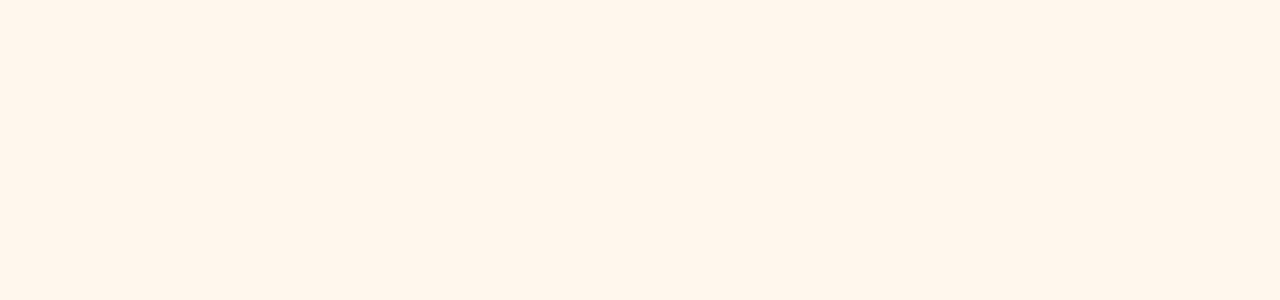
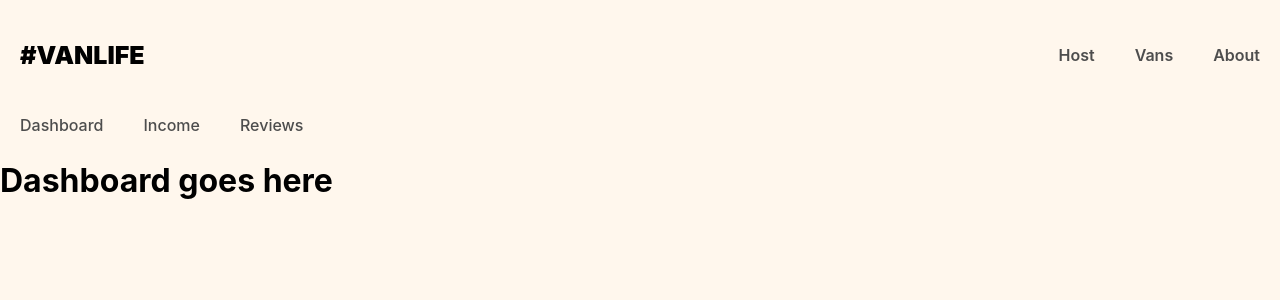
Before and after one commit to amerreda-dev/van-life, a React (Vite) app: page /host in a window 1280 px wide. Before the commit this address had no page. Shown: the top 300 px of the page. Built offline with nearby package versions, Linux system fonts and the light colour scheme; what miragejs would draw is missing.

Commit message:
added host layout and shared some UI with nested route

```diff
--- /dev/null
+++ b/Pages/Host/Dashboard.jsx
@@ -0,0 +1,3 @@
+export default function Dashboard() {
+  return <h1>Dashboard goes here</h1>
+}
--- /dev/null
+++ b/Pages/Host/Income.jsx
@@ -0,0 +1,3 @@
+export default function Income() {
+  return <h1>Income page goes here</h1>
+}
--- /dev/null
+++ b/Pages/Host/Reviews.jsx
@@ -0,0 +1,3 @@
+export default function Reviews() {
+  return <h1>Reviews page goes here</h1>
+}
--- a/components/Header.jsx
+++ b/components/Header.jsx
@@ -6,8 +6,9 @@
         #VanLife
       </Link>
       <nav>
+        <Link to="/host">Host</Link>
+        <Link to="/vans">Vans</Link>
         <Link to="/about">About</Link>
-        <Link to="/vans">Vans</Link>
       </nav>
     </header>
   )
--- /dev/null
+++ b/components/HostLayout.jsx
@@ -0,0 +1,13 @@
+import { Link, Outlet } from 'react-router-dom'
+export default function HostLayout() {
+  return (
+    <>
+      <nav className="host-nav">
+        <Link to="/host">Dashboard</Link>
+        <Link to="/host/income">Income</Link>
+        <Link to="/host/reviews">Reviews</Link>
+      </nav>
+      <Outlet />
+    </>
+  )
+}
--- a/src/App.css
+++ b/src/App.css
@@ -284,3 +284,19 @@
   color: white;
   font-size: 1.125rem;
 }
+.host-nav {
+  display: flex;
+}
+
+.host-nav a {
+  text-decoration: none;
+  color: #4D4D4D;
+  font-weight: 500;
+  padding: 5px 20px;
+}
+
+.host-nav a:hover {
+  color: #161616;
+  text-decoration: underline;
+  font-weight: 600;
+}
--- a/src/App.jsx
+++ b/src/App.jsx
@@ -6,20 +6,28 @@
 import Home from '../Pages/Home.jsx'
 import '../server'
 import About from '../Pages/About.jsx'
-import Vans from '../Pages/Vans'
-import VanDetail from '../Pages/VanDetail'
+import Vans from '../Pages/Vans/Vans'
+import VanDetail from '../Pages/Vans/VanDetail'
 import Layout from '../components/Layout'
-
+import Dashboard from '../Pages/Host/Dashboard'
+import Income from '../Pages/Host/Income'
+import Reviews from '../Pages/Host/Reviews'
+import HostLayout from '../components/HostLayout'
 function App() {
   return (
     <div>
       <BrowserRouter>
         <Routes>
-          <Route element={<Layout />}>
-            <Route path="/" element={<Home />} />
-            <Route path="/about" element={<About />} />
-            <Route path="/vans" element={<Vans />} />
-            <Route path="/vans/:id" element={<VanDetail />} />
+          <Route path="/" element={<Layout />}>
+            <Route index element={<Home />} />
+            <Route path="about" element={<About />} />
+            <Route path="vans" element={<Vans />} />
+            <Route path="vans/:id" element={<VanDetail />} />
+            <Route path="host" element={<HostLayout />}>
+              <Route index element={<Dashboard />} />
+              <Route path="income" element={<Income />} />
+              <Route path="reviews" element={<Reviews />} />
+            </Route>
           </Route>
         </Routes>
       </BrowserRouter>
```
Also changed, not shown: Pages/Vans/VanDetail.jsx (renamed from Pages/VanDetail.jsx), Pages/Vans/Vans.jsx (renamed from Pages/Vans.jsx).
